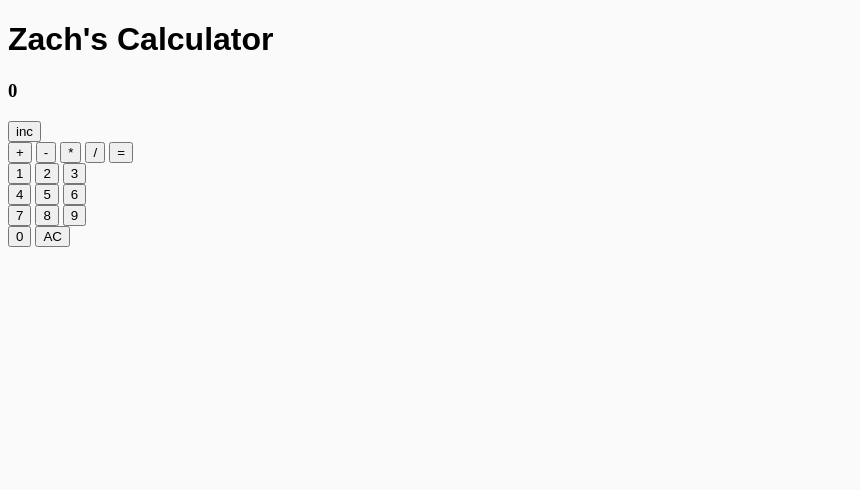
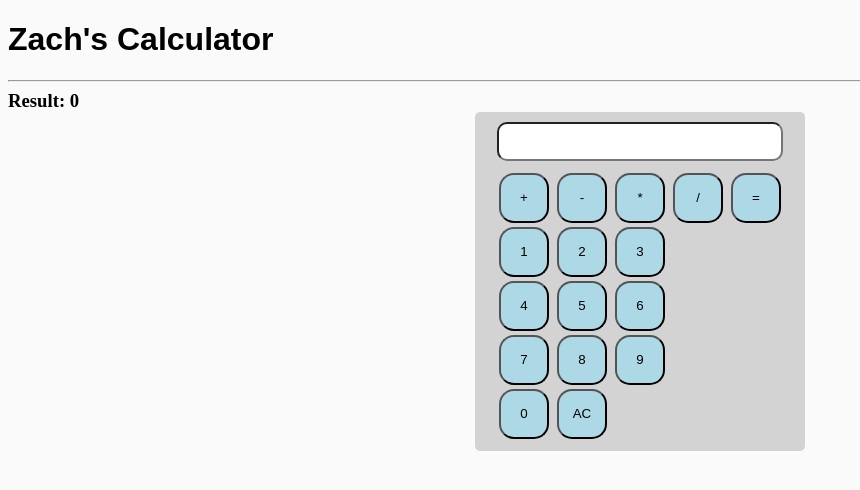
Before and after one commit to zhovatter/Calculator, a plain HTML site: page index.html in a window 1280 px wide. Shown: the whole page, without its empty margins (0-860 px from the left). Drawn offline with Linux system fonts and the light colour scheme.

Commit message:
added styling

```diff
--- a/index.css
+++ b/index.css
@@ -1,11 +1,48 @@
 body {
     background-color: rgb(250,250,250);
+    /* height: 100vh;
+    width: 100vw; */
+}
+
+h3 {
+    display: inline;
 }
 
 h1 {
     font-family: sans-serif;
 }
 
+button{
+    background-color: lightblue;
+    height: 50px;
+    width: 50px;
+    border-radius: 15px;
+    margin: 2px;
+    cursor: pointer;
+}
+
+button:hover{
+    background-color: hsl(210, 70%, 75%);
+}
+
+#calculator {
+    margin: 0;
+    display: grid;
+    justify-content: center;
+    background-color: lightgray;
+    margin: 0 auto;
+    padding-top: 10px;
+    padding-bottom: 10px;
+    border-radius: 5px;
+    max-width: 330px;
+}
+
+input{
+    padding: 10px;
+    margin-bottom: 10px;
+    border-radius: 10px;
+}
+
 .numbers {
 
 }
--- a/index.html
+++ b/index.html
@@ -9,11 +9,17 @@
     </head>
     <body>
         <h1>Zach's Calculator</h1>
+        <hr>
 
-        <h3 id="result"> 0</h3>
-        <p id="calculation"> </p>
+        <span>
+             <h3>Result: </h3>
+             <h3 id="result"> 0</h3>
+        </span>
 
-        <button id="test" type="button" onclick= "increment('result')">inc</button>
+        <div id="calculator">
+        <input id="calculation">
+
+
         <div id="operators" class="operators">
             <button id="plus" type="button" onclick= "selectOp('+')">+</button>
             <button id="minus" type="button" onclick= "selectOp('-')">-</button>
@@ -43,5 +49,6 @@
             </div>
 
         </div>
+    </div>
     </body>
 </html>
--- a/index.js
+++ b/index.js
@@ -13,7 +13,7 @@ function reset() {
     num1 = 0;
     num2 = 0;
     currOp = null;
-    calculation.innerHTML = "";
+    calculation.value = "";
     output.innerHTML = 0;
 }
 
@@ -22,19 +22,19 @@ function selectNum(num) {
         if (result !== 0) {
             console.log("attempting erase of calc");
             num1 = 0;
-            calculation.innerHTML = "";
+            calculation.value = "";
         }
         num1 = num1*10 + num //allows multi-digit inputs
     } else {
         num2 = num2*10 + num;
     }
-    calculation.innerHTML += num;
+    calculation.value += num;
 }
 
 function selectOp(operator) {
     num2 = 0; //resetting num2 for new op
     currOp = operator;
-    calculation.innerHTML = num1 + operator;
+    calculation.value = num1 + operator;
 }
 
 function eval() {
@@ -50,7 +50,7 @@ function eval() {
     num1 = result
     //var output = document.getElementById('result');
     output.innerHTML = result;
-    calculation.innerHTML = num1
+    calculation.value = num1
     currOp = null;
 
 }
```
